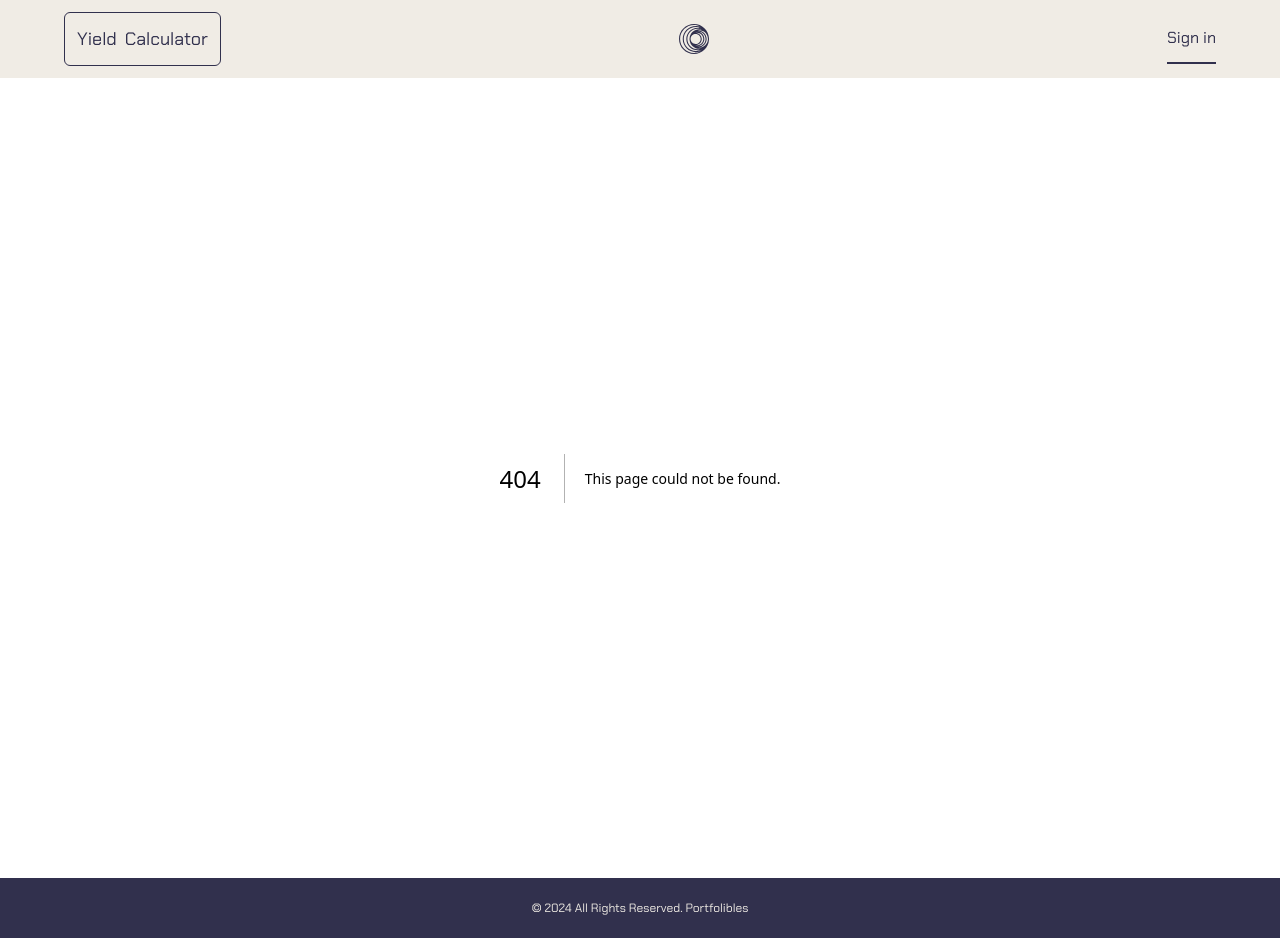
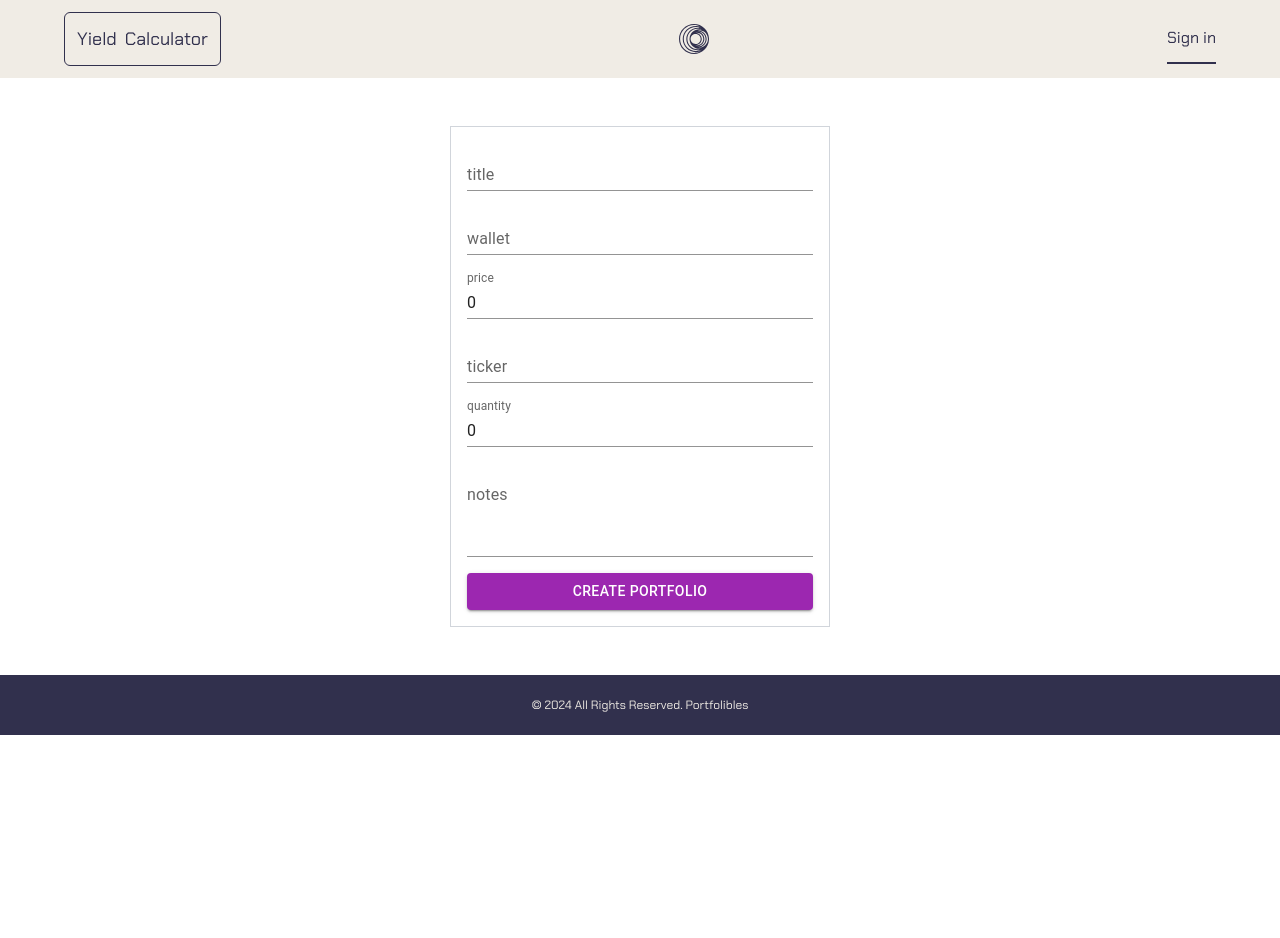
Before and after one commit to earlycodetech/portfolibles, a Next.js app: page /dashboard/create in a window 1280 px wide. Before the commit this address had no page. After the commit the page ends 800 px from the top, so only its background shows below. Built offline with nearby package versions, Linux system fonts and the light colour scheme; no server answers.

Commit message:
updated codes

```diff
--- /dev/null
+++ b/app/components/AssetTab.js
@@ -0,0 +1,42 @@
+import Image from "next/image";
+import { BsBoxArrowUpRight } from "react-icons/bs";
+import { CiWallet } from "react-icons/ci";
+import { FaTrash } from "react-icons/fa";
+import { db } from "@/lib/firebase.setting";
+import { deleteDoc,doc } from "firebase/firestore";
+
+export function AssetTab ({id,title,qty,tick,holdWallet}) {
+    const handleDelete = async () => {
+        await deleteDoc(doc(db,'assets',id))
+        .then(() => alert('Asset have been deleted'))
+        .catch(e => console.error(e))
+    }
+
+    return (
+        <div className="min-h-[54px] flex justify-between items-center bg-[#161A30] rounded-lg p-3">
+            <blockquote className="flex items-center gap-1">
+                <Image
+                width={36}
+                height={36}
+                src="/portfolio.jpg"
+                alt="asset image"
+                className="rounded-lg"/>
+                <span className="text-[#F0ECE5] text-xs uppercase">{title}</span>
+            </blockquote>
+
+            <span className="text-[#F0ECE5] text-xs uppercase">{qty} {tick}</span>
+
+            <blockquote className="flex items-center text-xs gap-1">
+                <CiWallet className="text-[#F0ECE5]"/>
+                <span className="text-[#F0ECE5]">...{holdWallet.substr(holdWallet.length - 4)}</span>
+            </blockquote>
+
+            <blockquote className="flex items-center gap-3">
+                <BsBoxArrowUpRight className="text-xl text-[#F0ECE5]"/>
+                <FaTrash
+                onClick={handleDelete}
+                className="text-xl text-[#F0ECE5] cursor-pointer"/>
+            </blockquote>
+        </div>
+    )
+}
--- /dev/null
+++ b/app/dashboard/create/page.jsx
@@ -0,0 +1,171 @@
+"use client";
+import React, { useState } from "react";
+import Link from "next/link";
+import { TextField } from "@mui/material";
+import Button from '@mui/material/Button';
+import Dialog from '@mui/material/Dialog';
+import DialogActions from '@mui/material/DialogActions';
+import DialogContent from '@mui/material/DialogContent';
+import DialogContentText from '@mui/material/DialogContentText';
+import DialogTitle from '@mui/material/DialogTitle';
+import CircularProgress from "@mui/material/CircularProgress";
+import { useFormik } from "formik";
+import * as yup from "yup";
+import { db } from "@/lib/firebase.setting";
+import { collection,addDoc } from "firebase/firestore";
+
+const rules = yup.object().shape({
+    title:yup.string().required().min(3),
+    wallet:yup.string().required().min(26).max(62),
+    price:yup.number().required(),
+    ticker:yup.string().required().min(3),
+    notes:yup.string(),
+    quantity:yup.number().required().min(1),
+})
+
+export default function Create () {
+    const [open, setOpen] = React.useState(false);
+    const [openProgress,setOpenProgress] = React.useState(false);
+
+    const handleClickOpen = () => {
+        setOpen(true);
+    };
+
+    const handleClose = () => {
+        setOpen(false);
+    };
+
+    // create records in firestore -------
+    const createRecords = async () => {
+        await addDoc(collection(db,"assets"),{
+            title: values.title,
+            wallet:values.wallet,
+            price:values.price,
+            ticker:values.ticker,
+            quantity:values.quantity,
+            notes:values.notes,
+            timestamp:new Date().getTime(),
+            createdBy:null,
+        }).then(() => {
+            handleClickOpen();
+            setOpenProgress(false);
+        }).catch(err => console.error(err))
+    }
+
+    const { values,handleBlur,handleSubmit,touched,errors,handleChange} = useFormik({
+        initialValues:{title:'',wallet:'',price:0,ticker:'',notes:'',quantity:0},
+        onSubmit:(values) => {
+            setOpenProgress(true);
+
+            //call function to write to firestore db
+            createRecords()
+        },
+        validationSchema:rules
+    })
+
+    return (
+        <>
+        <main className="min-h-[480px] flex justify-center px-3 md:px-12 lg:px-24 py-12">
+            <form onSubmit={handleSubmit} className="w-full md:w-[380px] flex flex-col gap-4 border border-gray-300 p-4">
+                <div>
+                    <TextField
+                    id="title"
+                    label="title"
+                    variant="standard"
+                    placeholder="title"
+                    className="w-full"
+                    value={values.title}
+                    onChange={handleChange}
+                    />
+                    {touched.title && errors.title ? <span className="text-xs text-red-500">{errors.title}</span> : null}
+                </div>
+                <div>
+                    <TextField
+                    id="wallet"
+                    label="wallet"
+                    variant="standard"
+                    placeholder="wallet"
+                    className="w-full"
+                    value={values.wallet}
+                    onChange={handleChange}
+                    />
+                    {touched.wallet && errors.wallet ? <span className="text-xs text-red-500">{errors.wallet}</span> : null}
+                </div>
+                <div>
+                    <TextField
+                    type="number"
+                    id="price"
+                    label="price"
+                    variant="standard"
+                    placeholder="price"
+                    className="w-full"
+                    value={values.price}
+                    onChange={handleChange}
+                    />
+                    {touched.price && errors.price ? <span className="text-xs text-red-500">{errors.price}</span> : null}
+                </div>
+                <div>
+                    <TextField
+                    id="ticker"
+                    label="ticker"
+                    variant="standard"
+                    placeholder="ticker"
+                    className="w-full"
+                    value={values.ticker}
+                    onChange={handleChange}
+                    />
+                    {touched.ticker && errors.ticker ? <span className="text-xs text-red-500">{errors.ticker}</span> : null}
+                </div>
+                <div>
+                    <TextField
+                    type="number"
+                    id="quantity"
+                    label="quantity"
+                    variant="standard"
+                    placeholder="quantity"
+                    className="w-full"
+                    value={values.quantity}
+                    onChange={handleChange}
+                    />
+                    {touched.quantity && errors.quantity ? <span className="text-xs text-red-500">{errors.quantity}</span> : null}
+                </div>
+                <div>
+                    <TextField
+                    multiline={true}
+                    rows={3}
+                    id="notes"
+                    label="notes"
+                    variant="standard"
+                    placeholder="notes"
+                    className="w-full"
+                    value={values.notes}
+                    onChange={handleChange}
+                    />
+                    {touched.notes && errors.notes ? <span className="text-xs text-red-500">{errors.notes}</span> : null}
+                </div>
+
+                <Button type="submit" variant="contained" color="secondary">
+                    {openProgress ? <CircularProgress color="info"/> : <span>CREATE PORTFOLIO</span>}
+                </Button>
+            </form>
+        </main>
+
+        <Dialog
+        open={open}
+        onClose={handleClose}
+        aria-labelledby="alert-dialog-title"
+        aria-describedby="alert-dialog-description"
+        >
+            <DialogTitle id="alert-dialog-title">Feedback</DialogTitle>
+            <DialogContent>
+                <DialogContentText id="alert-dialog-description">
+                    Your asset was added successfully!
+                </DialogContentText>
+            </DialogContent>
+            <DialogActions>
+                <Button onClick={handleClose}>Close</Button>
+            </DialogActions>
+        </Dialog>
+        </>
+    )
+}
--- a/app/dashboard/page.jsx
+++ b/app/dashboard/page.jsx
@@ -1,19 +1,44 @@
+"use client";
+import { useState,useEffect } from "react";
 import Link from "next/link";
-import Image from "next/image";
-import { CiCirclePlus,CiWallet } from "react-icons/ci";
+import { CiCirclePlus } from "react-icons/ci";
 import { BiCabinet } from "react-icons/bi";
 import { IoSettingsOutline } from "react-icons/io5";
 import { FaRegUserCircle } from "react-icons/fa";
-import { BsBoxArrowUpRight } from "react-icons/bs";
+import { db } from "@/lib/firebase.setting";
+import { getDocs,collection } from "firebase/firestore";
+import { AssetTab } from "../components/AssetTab";
 
 export default function Dashboard () {
+    const [assets,setAssets] = useState([]);
+
+    useEffect(() => {
+        const getAssetsData = async () => {
+            const compiledData = [];
+            const q = collection(db,'assets');
+            const onSnap = await getDocs(q);
+
+            onSnap.docs.forEach(doc => {
+                compiledData.push({
+                    id:doc.id,
+                    data:doc.data()
+                })
+            });
+
+            setAssets(compiledData)
+        }
+
+        //call the function
+        getAssetsData()
+    },[]);
+
     return (
         <main className="min-h-[480px] grid md:grid-cols-2 md:gap-8 lg:gap-12 px-3 md:px-12 lg:px-24 py-12">
             <section className="grid grid-cols-2 grid-rows-2 gap-3 p-1">
-                <button className={styles.btn}>
+                <Link href="/dashboard/create" className={styles.btn}>
                     <CiCirclePlus className={styles.iconStyle}/>
                     <span className={styles.btnText}>Create</span>
-                </button>
+                </Link>
                 <button className={styles.btn}>
                     <BiCabinet className={styles.iconStyle}/>
                     <span className={styles.btnText}>Assets</span>
@@ -33,30 +58,19 @@ export default function Dashboard () {
                     <p className="uppercase text-2xl text-[#161A30]">My Portfolio</p>
                 </blockquote>
 
-                <ul>
-                    <li className="min-h-[54px] flex justify-between items-center bg-[#161A30] rounded-lg p-3">
-                        <blockquote className="flex items-center gap-1">
-                            <Image
-                            width={40}
-                            height={40}
-                            src="/portfolio.jpg"
-                            alt="asset image"
-                            className="rounded-lg"/>
-                            <span className="text-[#F0ECE5] uppercase">Bitcoin</span>
-                        </blockquote>
-
-                        <span className="text-[#F0ECE5] uppercase">15 BTC</span>
-
-                        <blockquote className="flex items-center gap-1">
-                            <CiWallet className="text-[#F0ECE5]"/>
-                            <span className="text-[#F0ECE5] text-sm">..ft5j</span>
-                        </blockquote>
-
-                        <blockquote>
-                            <BsBoxArrowUpRight className="text-3xl text-[#F0ECE5]"/>
-                        </blockquote>
-                    </li>
-                </ul>
+                <div className="flex flex-col gap-2">
+                    {assets.map(item => {
+                        return (
+                            <AssetTab
+                            id={item.id}
+                            title={item.data.title}
+                            holdWallet={item.data.wallet}
+                            qty={item.data.quantity}
+                            tick={item.data.ticker}
+                            key={item.id}/>
+                        )
+                    })}
+                </div>
             </aside>
         </main>
     )
--- a/package.json
+++ b/package.json
@@ -12,10 +12,13 @@
     "@emotion/react": "^11.11.4",
     "@emotion/styled": "^11.11.5",
     "@mui/material": "^5.15.21",
+    "firebase": "^10.12.3",
+    "formik": "^2.4.6",
     "next": "14.2.4",
     "react": "^18",
     "react-dom": "^18",
-    "react-icons": "^5.2.1"
+    "react-icons": "^5.2.1",
+    "yup": "^1.4.0"
   },
   "devDependencies": {
     "postcss": "^8",
```
Also changed, not shown: 2 other files (tests, documents, lock files or other folders).
